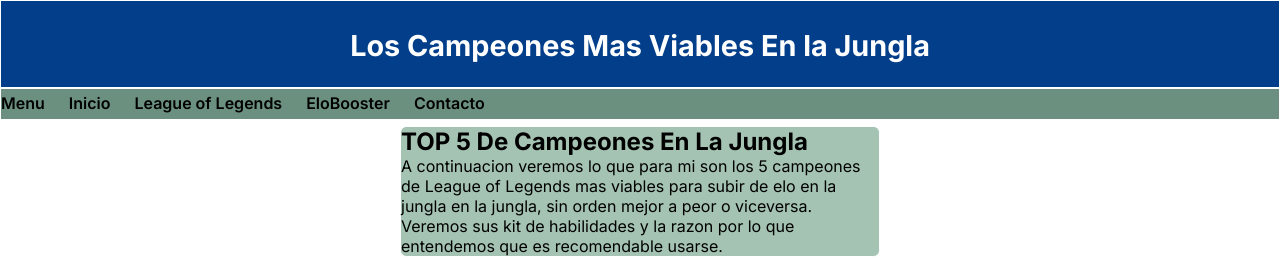
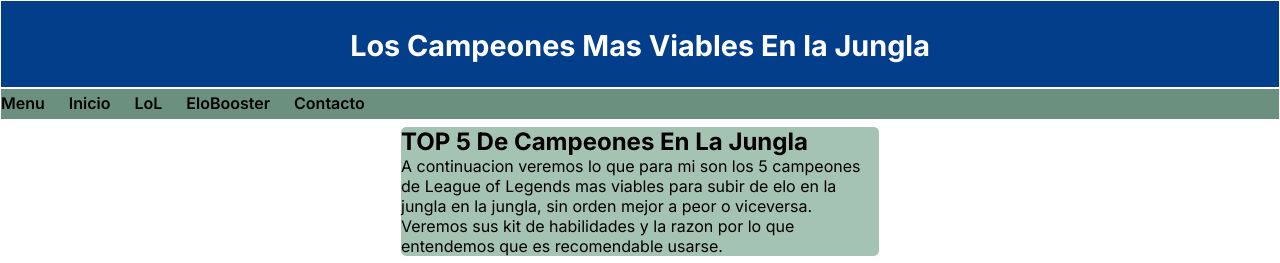
Before and after one commit to edelance21/Jungle-Champs, a plain HTML site: page index.html in a window 1280 px wide. Shown: the top 263 px of the page. Drawn offline with Linux system fonts and the light colour scheme.

Commit message:
putting everything in order

```diff
--- a/index.html
+++ b/index.html
@@ -25,7 +25,7 @@
                         <a href="">Inicio</a>
                     </li>
                     <li class="li-nav-menu">
-                        <a href="https://www.leagueoflegends.com/es-mx/" target="_blank" >League of Legends</a>
+                        <a href="https://www.leagueoflegends.com/es-mx/" target="_blank" >LoL</a>
                     </li>
                     <li class="li-nav-menu">
                         <a href="https://boosteria.org/es/elo-boost/prices" target="_blank" >EloBooster</a>
```
